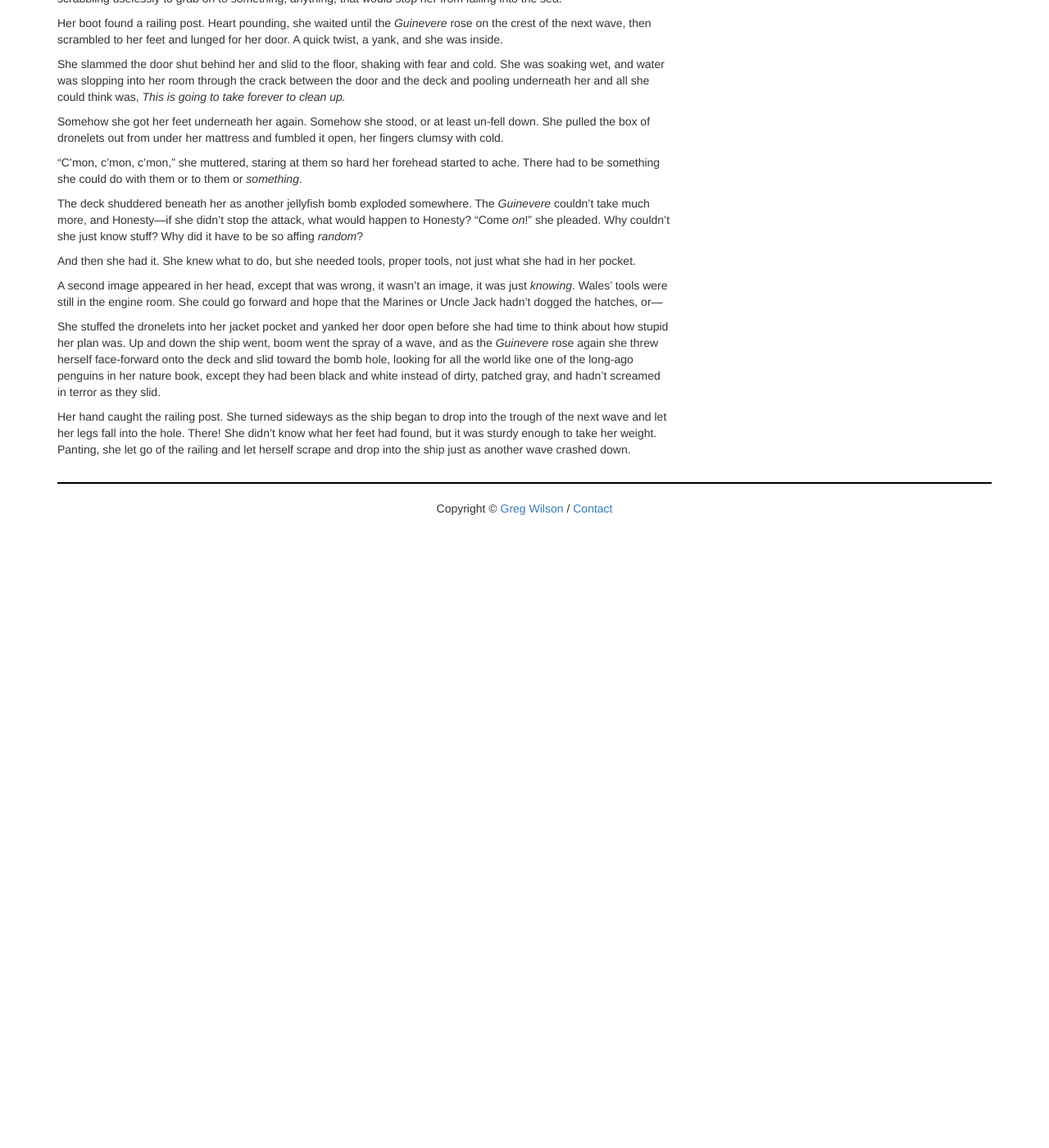
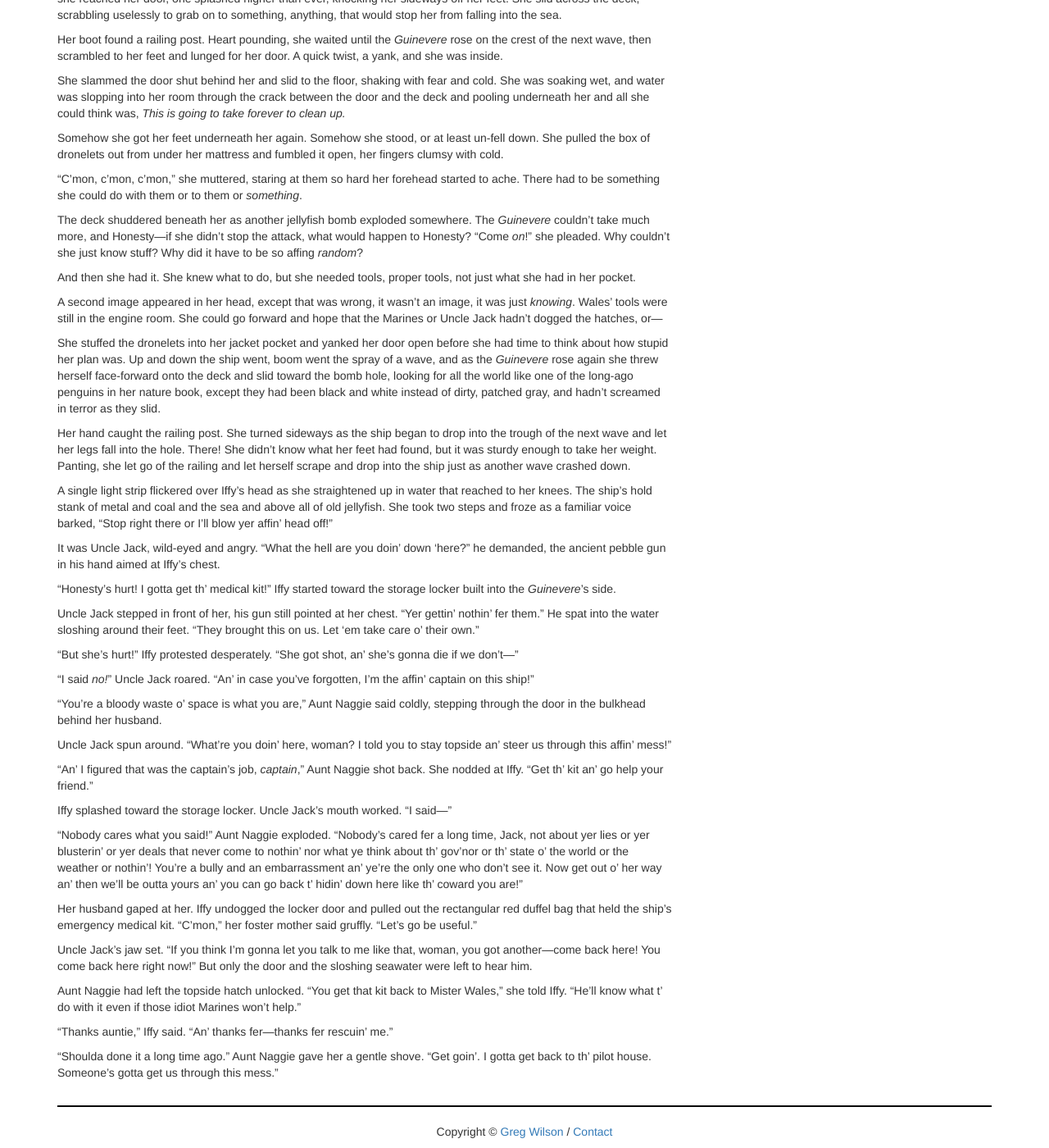
Before and after one commit to gvwilson/sensibleadventures, a Jekyll site: the page built from nardica/nardica.md, in a window 1280 px wide and 1400 px high, scrolled down 57348 px. Shown: the whole window at 82% size. Built offline with Jekyll 4.4.1, drawn with Linux system fonts in a browser that asks for light colours; nearby versions of some CDN libraries; library files that are not in the unit come from our copies; before the commit the page ends 57988 px from its top, so only the background shows below that; some of the changed text lies outside the part shown.

Commit message:
nardica.md 42486 27.5% +517

```diff
--- a/nardica/nardica.md
+++ b/nardica/nardica.md
@@ -4360,17 +4360,19 @@
 The plasma gun spun and flared again, sending another drone tumbling into the
 sea.  "Where are they all coming from!?" Wales demanded.
 
-"They're the *Bengal*'s, sir," the Marine on the gun yelled back.  "The Zillions
+"They're the *Bengal*'s, sir," the Marine on the gun yelled back
+conversationally, his imprinting keeping him unnaturally calm.  "The Zillions
 hacked them somehow.  Doctor Johel is trying to get them back under control, but
-she's lost the network connection.  They've defaulted back into peer mode---they
-won't take instruction from anything except one of their own."
-
-One of their own---all of a sudden Iffy knew what she had to do.  "Let go of
-me!" she yelled at Wales.  "I have to get to my cabin!"
+she's lost the network connection."  His armor automatically ducked as a shot
+from a passing drone ricocheted off a nearby hatch.  "I'm afraid I cannot fully
+assist my comrade until they are dispersed."
+
+Iffy looked at Honesty.  All of a sudden she knew what she had to do.  "Let go
+of me!" she yelled at Wales.  "I have to get below!"
 
 "No! You're safer here!"
 
-"I *gotta*! I can fix this!"  He hesitated a moment, then released his grip.
+"I gotta help her!  Please!"  Wales hesitated a moment, then released his grip.
 She twisted past him and sprinted back to where they had been.
 
 Waves threw spray high into the air each time they caught on the edge of the
@@ -4422,3 +4424,61 @@
 She didn't know what her feet had found, but it was sturdy enough to take her
 weight.  Panting, she let go of the railing and let herself scrape and drop into
 the ship just as another wave crashed down.
+
+A single light strip flickered over Iffy's head as she straightened up in water
+that reached to her knees.  The ship's hold stank of metal and coal and the sea
+and above all of old jellyfish.  She took two steps and froze as a familiar
+voice barked, "Stop right there or I'll blow yer affin' head off!"
+
+It was Uncle Jack, wild-eyed and angry.  "What the hell are you doin' down
+'here?" he demanded, the ancient pebble gun in his hand aimed at Iffy's chest.
+
+"Honesty's hurt!  I gotta get th' medical kit!"  Iffy started toward the storage
+locker built into the *Guinevere*'s side.
+
+Uncle Jack stepped in front of her, his gun still pointed at her chest.  "Yer
+gettin' nothin' fer them."  He spat into the water sloshing around their feet.
+"They brought this on us.  Let 'em take care o' their own."
+
+"But she's hurt!" Iffy protested desperately.  "She got shot, an' she's gonna
+die if we don't---"
+
+"I said *no!*" Uncle Jack roared.  "An' in case you've forgotten, I'm the affin'
+captain on this ship!"
+
+"You're a bloody waste o' space is what you are," Aunt Naggie said coldly,
+stepping through the door in the bulkhead behind her husband.
+
+Uncle Jack spun around.  "What're you doin' here, woman?  I told you to stay
+topside an' steer us through this affin' mess!"
+
+"An' I figured that was the captain's job, *captain*," Aunt Naggie shot back.
+She nodded at Iffy.  "Get th' kit an' go help your friend."
+
+Iffy splashed toward the storage locker.  Uncle Jack's mouth worked.  "I
+said---"
+
+"Nobody cares what you said!" Aunt Naggie exploded.  "Nobody's cared fer a long
+time, Jack, not about yer lies or yer blusterin' or yer deals that never come to
+nothin' nor what ye think about th' gov'nor or th' state o' the world or the
+weather or nothin'!  You're a bully and an embarrassment an' ye're the only one
+who don't see it.  Now get out o' her way an' then we'll be outta yours an' you
+can go back t' hidin' down here like th' coward you are!"
+
+Her husband gaped at her.  Iffy undogged the locker door and pulled out the
+rectangular red duffel bag that held the ship's emergency medical kit.  "C'mon,"
+her foster mother said gruffly.  "Let's go be useful."
+
+Uncle Jack's jaw set.  "If you think I'm gonna let you talk to me like that,
+woman, you got another---come back here!  You come back here right now!"  But
+only the door and the sloshing seawater were left to hear him.
+
+Aunt Naggie had left the topside hatch unlocked.  "You get that kit back to
+Mister Wales," she told Iffy.  "He'll know what t' do with it even if those
+idiot Marines won't help."
+
+"Thanks auntie," Iffy said.  "An' thanks fer---thanks fer rescuin' me."
+
+"Shoulda done it a long time ago."  Aunt Naggie gave her a gentle shove.  "Get
+goin'.  I gotta get back to th' pilot house.  Someone's gotta get us through
+this mess."
```
